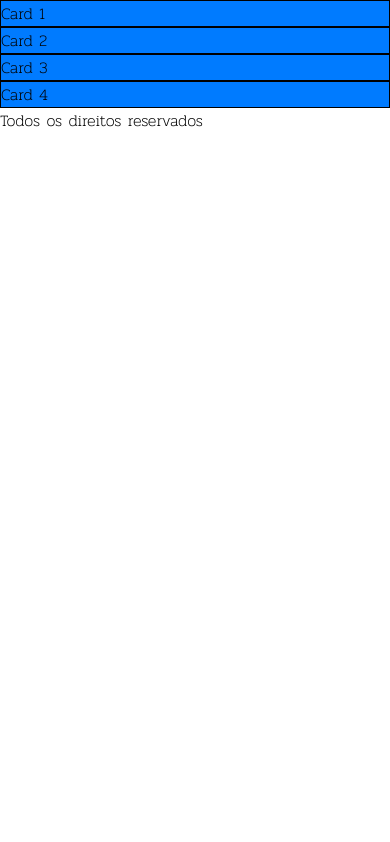
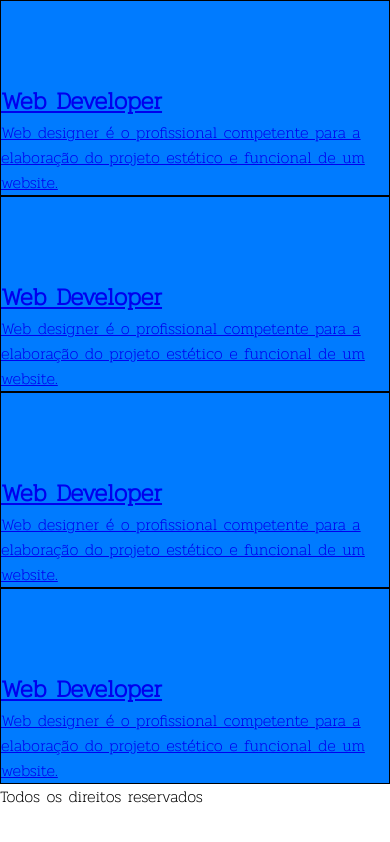
Before and after one commit to celsobastos/webdev-10042021, a plain HTML site: page index.html in a window 390 px wide. Drawn offline with Linux system fonts and the light colour scheme; a web font is replaced by a local one.

Commit message:
Responsivedade

```diff
--- /dev/null
+++ b/css/style-icons.css
@@ -0,0 +1,19 @@
+[class*="icon"]{
+    font-family: "Material Icons";
+}
+
+.icon-shopping::after{
+    content: "\e8cc";
+}
+
+.icon-accounts::after{
+    content: "\f02e";
+}
+
+.icon-lock::after{
+    content: "\e897";
+}
+
+.icon-new::after{
+    content: "\e89e";
+}
--- a/css/style.css
+++ b/css/style.css
@@ -347,13 +347,11 @@ html {
   width: 100%;
   border: #000000 1px solid;
 }
-
 .container-responsive {
   background-color: #007bff;
   width: 100%;
   margin: auto;
 }
-
 @media screen and (min-width: 576px) {
   .container-responsive {
     background-color: #880476;
@@ -475,3 +473,12 @@ html {
   }
 }
 */
+
+.logo-servicos {
+  font-size: 4rem ;
+  color: #007bff;
+  cursor: pointer;
+}
+.logo-servicos:hover {
+  font-size: 5rem ;
+}
--- a/index.html
+++ b/index.html
@@ -7,8 +7,10 @@
     <link rel="preconnect" href="https://fonts.gstatic.com">
     <link rel="preconnect" href="https://fonts.gstatic.com">
     <link href="https://fonts.googleapis.com/css2?family=Enriqueta&family=Pridi:wght@200&display=swap" rel="stylesheet">
+    <link rel="stylesheet" href="https://fonts.googleapis.com/icon?family=Material+Icons">
     <link rel="stylesheet" href="css/print.css" media="print">
     <link rel="stylesheet" href="css/style.css" media="all">
+    <link rel="stylesheet" href="css/style-icons.css" media="all">
     <title>Mundo digital SA</title>
 </head>
 <body>
@@ -74,16 +76,56 @@
         <div class="container-responsive">
             <div class="row">
                 <div class="col-small-6 col-large-3">
-                    Card 1
+                    <div class="card">
+                        <div class="icon-shopping logo-servicos"></div>
+                        <a href="#">
+                            <h2>Web Developer</h2>
+                            <p>
+                                Web designer é o profissional competente para a
+                                elaboração do projeto estético e funcional de
+                                um website.
+                            </p>
+                        </a>
+                    </div>
                 </div>
                 <div class="col-small-6 col-large-3">
-                    Card 2
+                    <div class="card">
+                        <div class="icon-shopping logo-servicos"></div>
+                        <a href="#">
+                            <h2>Web Developer</h2>
+                            <p>
+                                Web designer é o profissional competente para a
+                                elaboração do projeto estético e funcional de
+                                um website.
+                            </p>
+                        </a>
+                    </div>
                 </div>
                 <div class="col-small-6 col-large-3">
-                    Card 3
+                    <div class="card">
+                        <div class="icon-shopping logo-servicos"></div>
+                        <a href="#">
+                            <h2>Web Developer</h2>
+                            <p>
+                                Web designer é o profissional competente para a
+                                elaboração do projeto estético e funcional de
+                                um website.
+                            </p>
+                        </a>
+                    </div>
                 </div>
                 <div class="col-small-6 col-large-3">
-                    Card 4
+                    <div class="card">
+                        <div class="icon-shopping logo-servicos"></div>
+                        <a href="#">
+                            <h2>Web Developer</h2>
+                            <p>
+                                Web designer é o profissional competente para a
+                                elaboração do projeto estético e funcional de
+                                um website.
+                            </p>
+                        </a>
+                    </div>
                 </div>
             </div>
         </div>
```
